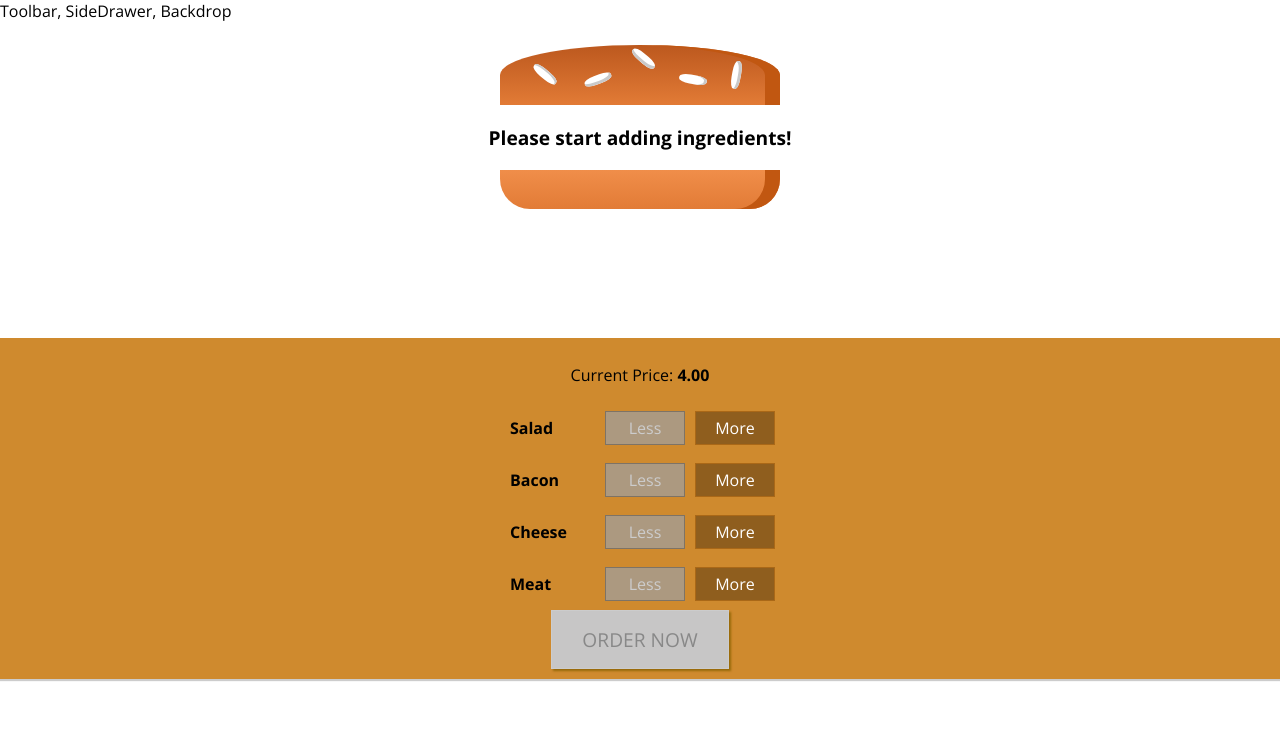
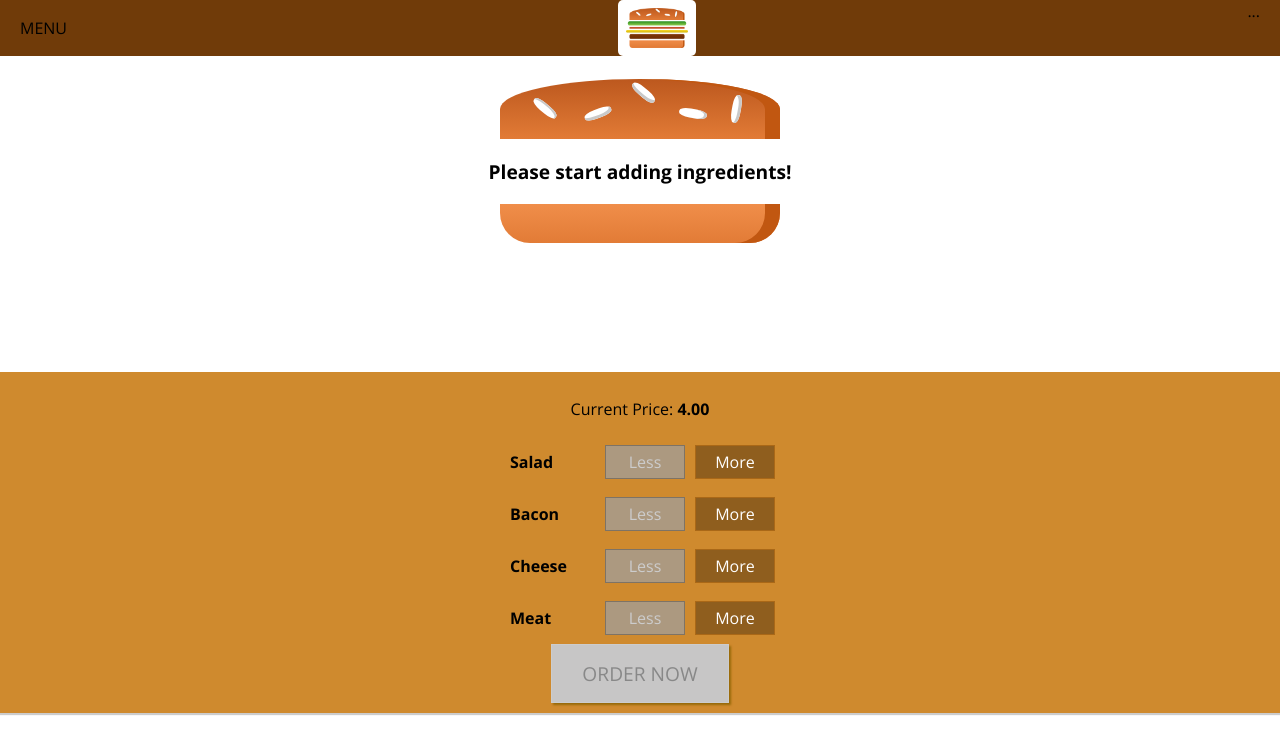
Before and after one commit to Kllicks/bbuilder, a React (Create React App) app: page / in a window 1280 px wide. Shown: the top 754 px of the page. Built offline with nearby package versions, Linux system fonts and the light colour scheme.

Commit message:
adds the logo and toolbar

```diff
--- a/src/components/Layout/Layout.js
+++ b/src/components/Layout/Layout.js
@@ -1,11 +1,12 @@
 import React from 'react';
 
 import Aux from '../../hoc/Aux';
-import classes from './Layout.module.css'
+import classes from './Layout.module.css';
+import Toolbar from '../Navigation/Toolbar/Toolbar';
 
 const layout = (props) => (
     <Aux>
-        <div>Toolbar, SideDrawer, Backdrop</div>
+        <Toolbar/>
         <main className={classes.Content}>
             {props.children}
         </main>
--- a/src/components/Layout/Layout.module.css
+++ b/src/components/Layout/Layout.module.css
@@ -1,3 +1,3 @@
 .Content {
-    margin-top: 16px;
+    margin-top: 72px;
 }
--- /dev/null
+++ b/src/components/Logo/Logo.js
@@ -0,0 +1,12 @@
+import React from 'react';
+
+import burgerLogo from '../../assets/images/burger-logo.png';
+import classes from './Logo.module.css';
+
+const logo = (props) => (
+    <div className={classes.Logo}>
+        <img src={burgerLogo} alt="MyBurger"/>
+    </div>
+);
+
+export default logo;
--- /dev/null
+++ b/src/components/Logo/Logo.module.css
@@ -0,0 +1,11 @@
+.Logo {
+    background-color: white;
+    padding: 8px;
+    height: 100%;
+    box-sizing: border-box;
+    border-radius: 5px;
+}
+
+.Logo img {
+    height: 100%;
+}
--- /dev/null
+++ b/src/components/Navigation/Toolbar/Toolbar.js
@@ -0,0 +1,16 @@
+import React from 'react';
+
+import classes from './Toolbar.module.css';
+import Logo from '../../Logo/Logo'
+
+const toolbar = (props) => (
+    <header className={classes.Toolbar}>
+        <div>MENU</div>
+        <Logo />
+        <nav>
+            ...
+        </nav>
+    </header>
+);
+
+export default toolbar;
--- /dev/null
+++ b/src/components/Navigation/Toolbar/Toolbar.module.css
@@ -0,0 +1,18 @@
+.Toolbar {
+    height: 56px;
+    width: 100%;
+    position: fixed;
+    top: 0;
+    left: 0;
+    background-color: #703B09;
+    display: flex;
+    justify-content: space-between;
+    align-items: center;
+    padding: 0 20px;
+    box-sizing: border-box;
+    z-index: 90;
+}
+
+.Toolbar nav {
+    height: 100%;
+}
```
Also changed, not shown: src/assets/images/burger-logo.png (added).
